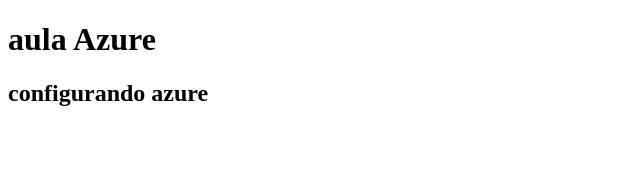
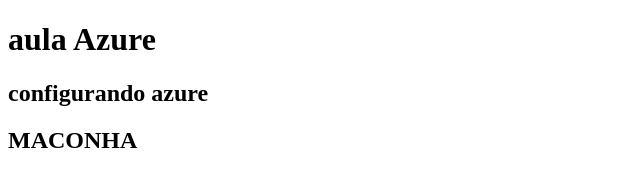
Before and after one commit to GGomes187/projetoSI, a plain HTML site: page index.html in a window 1280 px wide. Shown: the whole page, without its empty margins (0-640 px from the left). Drawn offline with Linux system fonts and the light colour scheme.

Commit message:
alteração

```diff
--- a/index.html
+++ b/index.html
@@ -4,9 +4,10 @@
     <meta charset="utf-8" />
 	<title></title>
 </head>
-<body>
+<body background="#ff0;">
         <h1>aula Azure</h1>
         <h2>configurando azure</h2>
 
+        <h2>MACONHA</h2>
 </body>
 </html>
```
